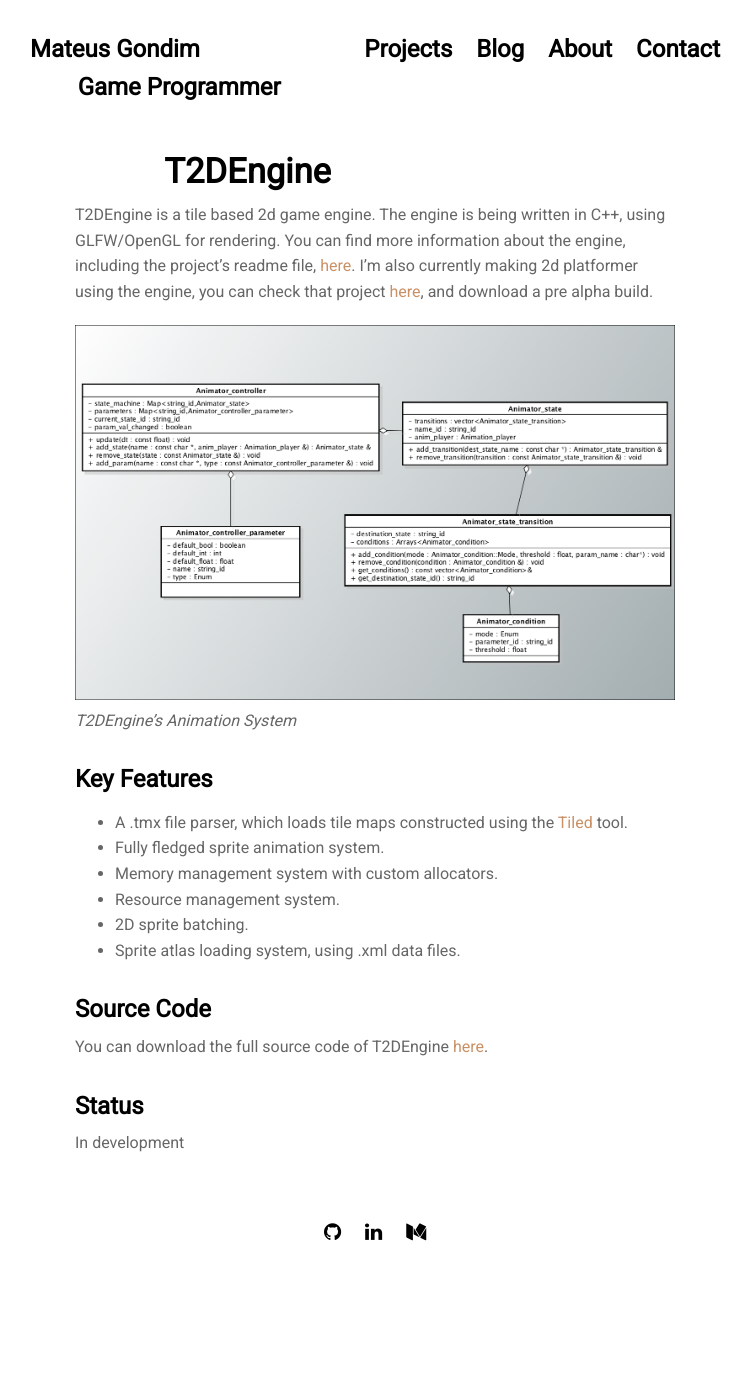
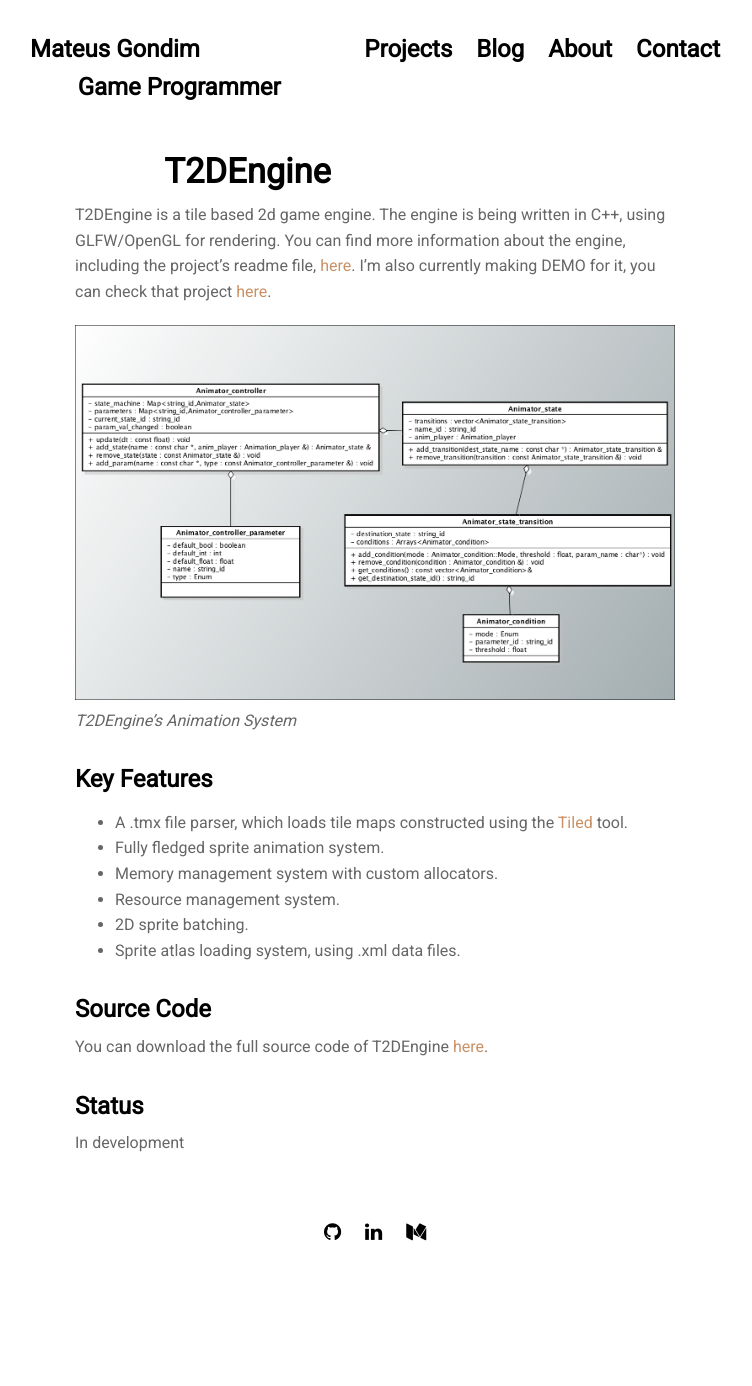
Before and after one commit to mateusgondim/mateusgondim.github.io, a Jekyll site: the page built from projects/t2dengine.md, in a window 1280 px wide. Shown: the whole page, without its empty margins (265-1017 px from the left). Built offline with Jekyll 4.4.1, drawn with Linux system fonts in a browser that asks for light colours; nearby versions of some CDN libraries.

Commit message:
Update T2D Engine description

```diff
--- a/projects/t2dengine.md
+++ b/projects/t2dengine.md
@@ -4,7 +4,7 @@ title: 'T2DEngine'
 ---
   T2DEngine is a tile based 2d game engine. The engine is being written in C++, using GLFW/OpenGL for rendering.
   You can find more information about the engine, including the project's readme file, [here](https://github.com/mateusgondim/T2DEngine).
-  I'm also currently making 2d platformer using the engine, you can check that project [here](../projects/2d_game.html), and download a pre alpha build.
+  I'm also currently making DEMO for it, you can check that project [here](../projects/2d_game.html).
 
   ![alt text](../assets/img/projects/T2DEngine/thumb.png)
 			*T2DEngine's Animation System*
```
